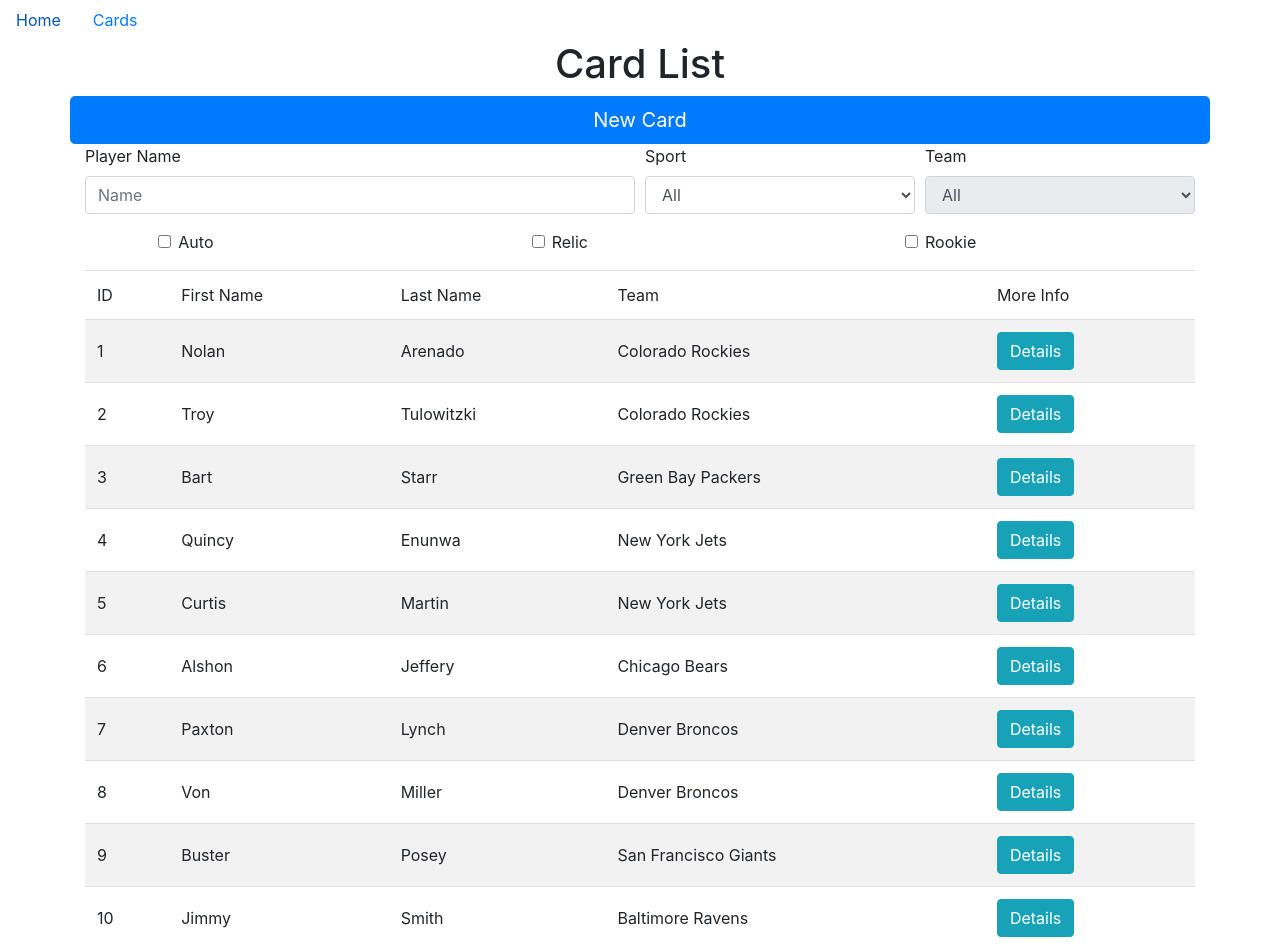
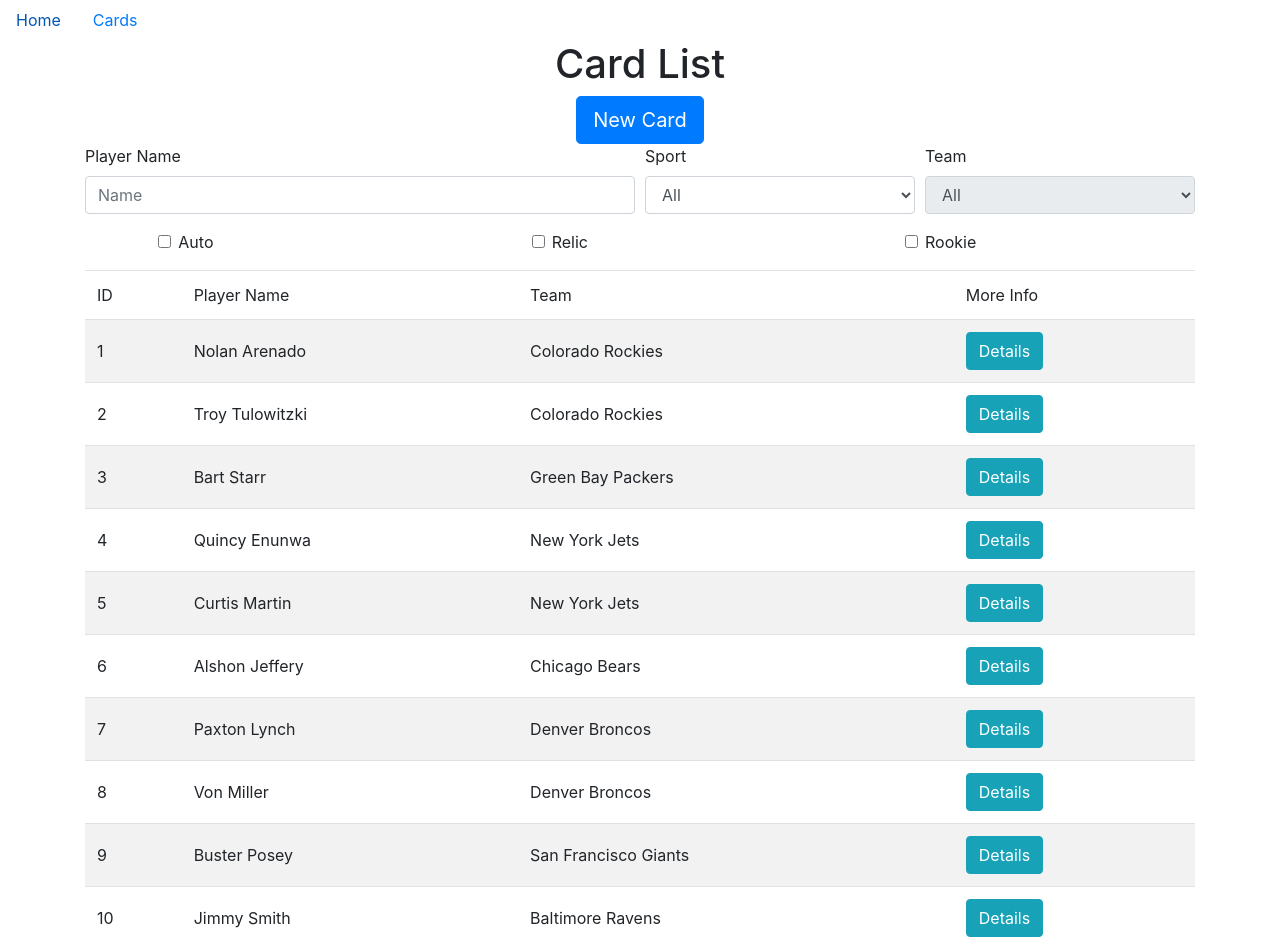
Before and after one commit to koreynichols/sports-cards, an Angular app: page / in a window 1280 px wide. Shown: the top 952 px of the page. Built offline with nearby package versions, Linux system fonts and the light colour scheme.

Commit message:
changed first and last name to full name

```diff
--- a/src/app/card-detail/card-detail.component.html
+++ b/src/app/card-detail/card-detail.component.html
@@ -9,7 +9,7 @@
       </div>
     </div>
     <div class="col-md-8">
-      <h1 class="text-center">{{card.firstName}} {{card.lastName}}</h1>
+      <h1 class="text-center">{{card.name}}</h1>
       <h2 class="text-center">{{card.teamCity}} {{card.teamNickname}}</h2>
       <div class="panel panel-default">
         <div class="panel-heading">
--- a/src/app/card/card.component.html
+++ b/src/app/card/card.component.html
@@ -1,7 +1,7 @@
 <div class="container">
   <h1 class="text-center">Card List</h1>
   <div class="row">
-    <button class="btn btn-primary mx-auto btn-lg btn-block" [routerLink]="['/create/']">New Card</button>
+    <button class="btn btn-primary mx-auto btn-lg" [routerLink]="['/create/']">New Card</button>
   </div>
   <form>
    <div class="form-row">
@@ -49,8 +49,7 @@
     <thead>
       <tr>
         <td>ID</td>
-        <td>First Name</td>
-        <td>Last Name</td>
+        <td>Player Name</td>
         <td>Team</td>
         <td>More Info</td>
       </tr>
@@ -58,8 +57,7 @@
     <tbody>
       <tr *ngFor="let card of cards">
         <td class="align-middle">{{card.id}}</td>
-        <td class="align-middle">{{card.firstName}}</td>
-        <td class="align-middle">{{card.lastName}}</td>
+        <td class="align-middle">{{card.name}}</td>
         <td class="align-middle">{{card.team}}</td>
         <td class="align-middle"><button class="btn btn-info" [routerLink]="['/card/', card.id]">Details</button></td>
       </tr>
--- a/src/app/interfaces/card-interface.ts
+++ b/src/app/interfaces/card-interface.ts
@@ -1,7 +1,6 @@
 export interface CardInterface {
    id: number;
-   firstName: string;
-   lastName: string;
+   name: string;
    company: string;
    set: string;
    year: number;
--- a/src/app/mocks/mock-cards.ts
+++ b/src/app/mocks/mock-cards.ts
@@ -3,8 +3,7 @@
 export const CARDS: CardInterface[] = [
     {
         id: 1,
-        firstName: 'Nolan',
-        lastName: 'Arenado',
+        name: 'Nolan Arenado',
         company: 'Topps',
         set: 'Chrome',
         year: 2013,
@@ -18,8 +17,7 @@
     },
     {
         id: 2,
-        firstName: 'Troy',
-        lastName: 'Tulowitzki',
+        name: 'Troy Tulowitzki',
         company: 'Topps',
         set: 'Bowman',
         year: 2006,
@@ -33,8 +31,7 @@
     },
     {
         id: 3,
-        firstName: 'Bart',
-        lastName: 'Starr',
+        name: 'Bart Starr',
         company: 'Topps',
         set: '2011',
         year: 2011,
@@ -49,8 +46,7 @@
     },
     {
         id: 4,
-        firstName: 'Quincy',
-        lastName: 'Enunwa',
+        name: 'Quincy Enunwa',
         company: 'Panini',
         set: 'Crown Royale',
         year: 2011,
@@ -65,8 +61,7 @@
     },
     {
         id: 5,
-        firstName: 'Curtis',
-        lastName: 'Martin',
+        name: 'Curtis Martin',
         company: 'Panini',
         set: 'Playbook',
         year: 2012,
@@ -82,8 +77,7 @@
     },
     {
         id: 6,
-        firstName: 'Alshon',
-        lastName: 'Jeffery',
+        name: 'Alshon Jeffery',
         company: 'Topps',
         set: '2012',
         year: 2012,
@@ -98,8 +92,7 @@
     },
     {
         id: 7,
-        firstName: 'Paxton',
-        lastName: 'Lynch',
+        name: 'Paxton Lynch',
         company: 'Panini',
         set: 'Prizm',
         year: 2016,
@@ -114,8 +107,7 @@
     },
     {
         id: 8,
-        firstName: 'Von',
-        lastName: 'Miller',
+        name: 'Von Miller',
         company: 'Topps',
         set: '2011',
         year: 2011,
@@ -130,8 +122,7 @@
     },
     {
         id: 9,
-        firstName: 'Buster',
-        lastName: 'Posey',
+        name: 'Buster Posey',
         company: 'Upper Deck',
         set: '2010',
         year: 2010,
@@ -145,8 +136,7 @@
     },
     {
         id: 10,
-        firstName: 'Jimmy',
-        lastName: 'Smith',
+        name: 'Jimmy Smith',
         company: 'Topps',
         set: '2011',
         year: 2011,
--- a/src/app/models/card.ts
+++ b/src/app/models/card.ts
@@ -1,7 +1,6 @@
 export class Card {
    id: number;
-   firstName: string;
-   lastName: string;
+   name: string;
    company: string;
    set: string;
    year: number;
--- a/src/app/services/card.service.ts
+++ b/src/app/services/card.service.ts
@@ -40,7 +40,7 @@
       return this.cards;
     } else {
       return this.cards.filter(card => {
-        return card.firstName.toLowerCase().includes( searchFields.searchName.toLowerCase());
+        return card.name.toLowerCase().includes( searchFields.searchName.trim().toLowerCase());
       });
     }
   }
```
